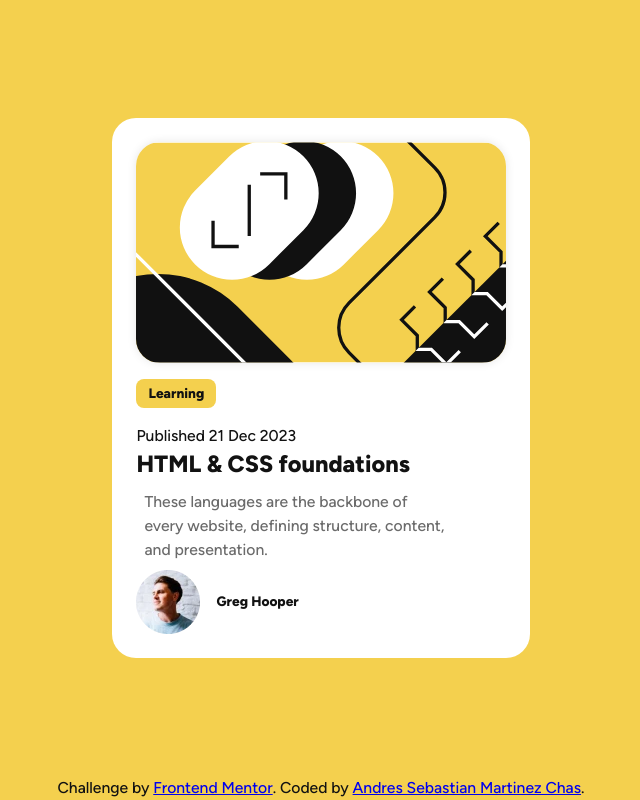
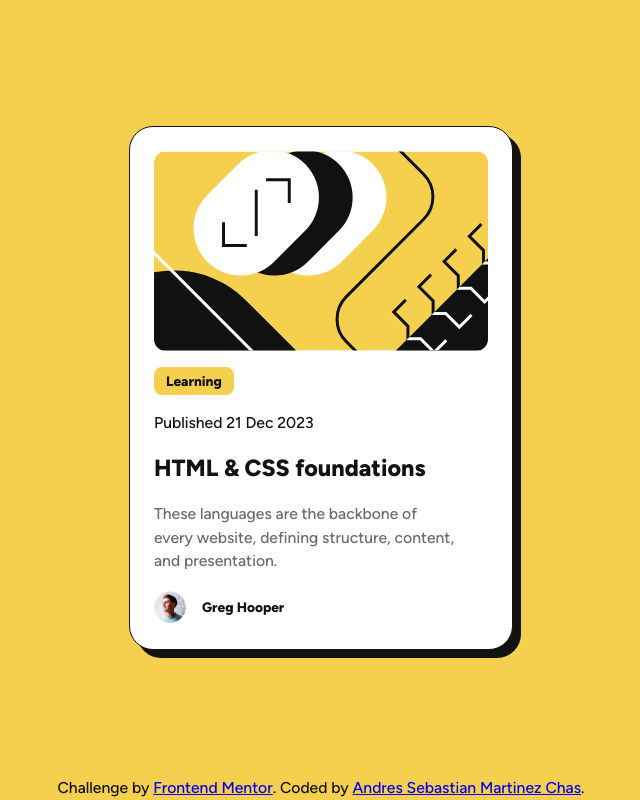
Before and after one commit to sebasmartinezchas/blog-preview-card, a plain HTML site: page index.html in a window 1280 px wide. Shown: the whole page, without its empty margins (319-959 px from the left). Drawn offline with Linux system fonts and the light colour scheme.

Commit message:
style: set card width, border and hard shadow, image radius and avatar size

```diff
--- a/styles.css
+++ b/styles.css
@@ -122,15 +122,14 @@ article {
     background-color: var(--clr-white);
     padding: 1.5rem;
     border-radius: 1.5rem;
+    max-width: 24rem;
+    width: 100%;
+    border: 1px solid var(--clr-gray-950);
+    box-shadow: 8px 8px 0 var(--clr-gray-950);
 }
 
-
 article>img {
-    width: 100%;
-    height: 100%;
-    object-fit: cover;
-    box-shadow: 0 0 10px 0 rgba(0, 0, 0, 0.1);
-    border-radius: 1.5rem;
+    border-radius: 0.75rem;
 }
 
 article>footer {
@@ -138,7 +137,8 @@ article>footer {
     align-items: center;
     gap: 0.5rem;
 }
-article >span{
+
+article>span {
     font-size: var(--fs-tp-3);
     color: var(--clr-gray-950);
     background-color: var(--clr-yellow);
@@ -146,20 +146,36 @@ article >span{
     border-radius: 0.5rem;
     display: inline-block;
     font-weight: var(--fw-extra-bold);
-    margin:1rem 0;
+    margin: 1rem 0;
 }
-article > p:last-of-type{
+
+article>p:last-of-type {
     color: var(--clr-gray-500);
     font-size: var(--fs-tp-2);
     font-weight: var(--fw-medium);
     max-width: 35ch;
-    margin: 0.5rem;
+    margin: 1rem 0;
+
 
 
 }
-footer >p{
+
+article>h1 {
+    font-size: var(--fs-tp-1);
+    color: var(--clr-gray-950);
+    font-weight: var(--fw-extra-bold);
+    margin: 1rem 0;
+}
+
+footer>p {
     font-size: var(--fs-tp-3);
     color: var(--clr-gray-950);
     font-weight: var(--fw-extra-bold);
     margin: 0.5rem;
 }
+
+footer>img {
+    width: 32px;
+    height: 32px;
+    border-radius: 50%;
+}
```
